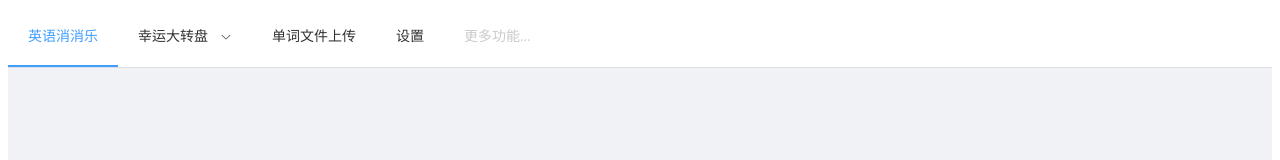
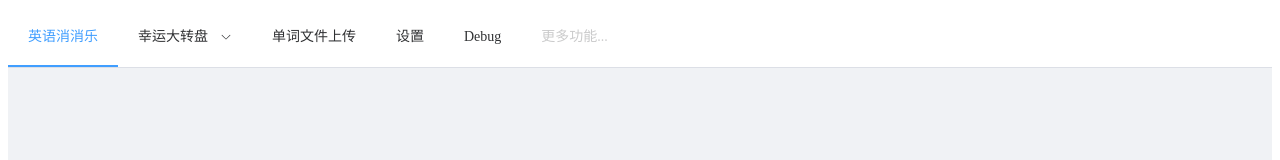
Before and after one commit to inkmas/EnglishMatch, a Vue app: page /#/english in a window 1280 px wide. Shown: the top 160 px of the page. Built offline with nearby package versions, Linux system fonts and the light colour scheme.

Commit message:
feat(Debug.vue): add debug component for interface display

```diff
--- a/src/App.vue
+++ b/src/App.vue
@@ -22,6 +22,7 @@
     </el-sub-menu>
     <el-menu-item index="/upload" >单词文件上传</el-menu-item>
     <el-menu-item index="/settings">设置</el-menu-item>
+    <el-menu-item index="/debug">Debug</el-menu-item>
     <el-menu-item index="5" disabled>更多功能...</el-menu-item>
   </el-menu>
 
--- a/src/router/index.ts
+++ b/src/router/index.ts
@@ -4,6 +4,7 @@ import VocabUpload from "@/views/VocabUpload.vue";
 import Settings from "@/views/Settings.vue";
 import SingleWheel from "@/views/wheel/SingleWheel.vue";
 import MultipleWheel from "@/views/wheel/MultipleWheel.vue";
+import Debug from "@/views/Debug.vue";
 
 const router = createRouter({
   // 使用 Hash 模式，方便单文件打包后双击运行
@@ -44,6 +45,11 @@ const router = createRouter({
       name: 'settings',
       component: Settings
     },
+    {
+      path: '/debug',
+      name: 'debug',
+      component: Debug
+    },
   ]
 })
 
--- /dev/null
+++ b/src/views/Debug.vue
@@ -0,0 +1,12 @@
+<template>
+  <SettingsButton/>
+</template>
+
+<script setup lang="ts">
+
+import SettingsButton from "@/components/SettingsButton.vue";
+</script>
+
+<style scoped>
+
+</style>
```
